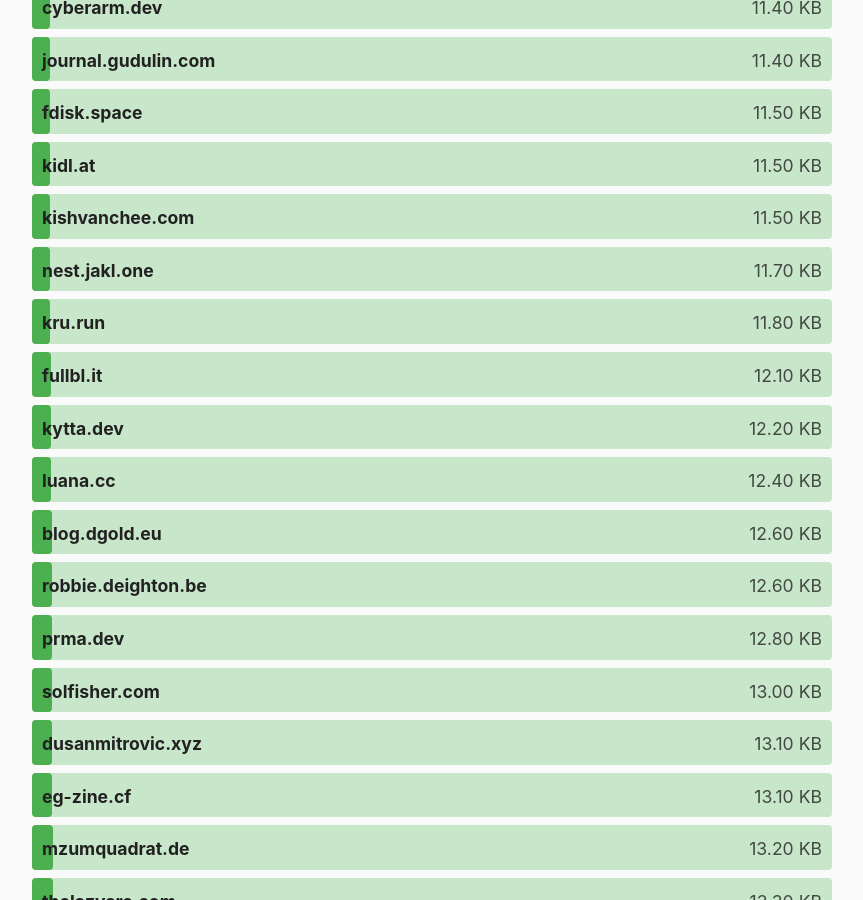
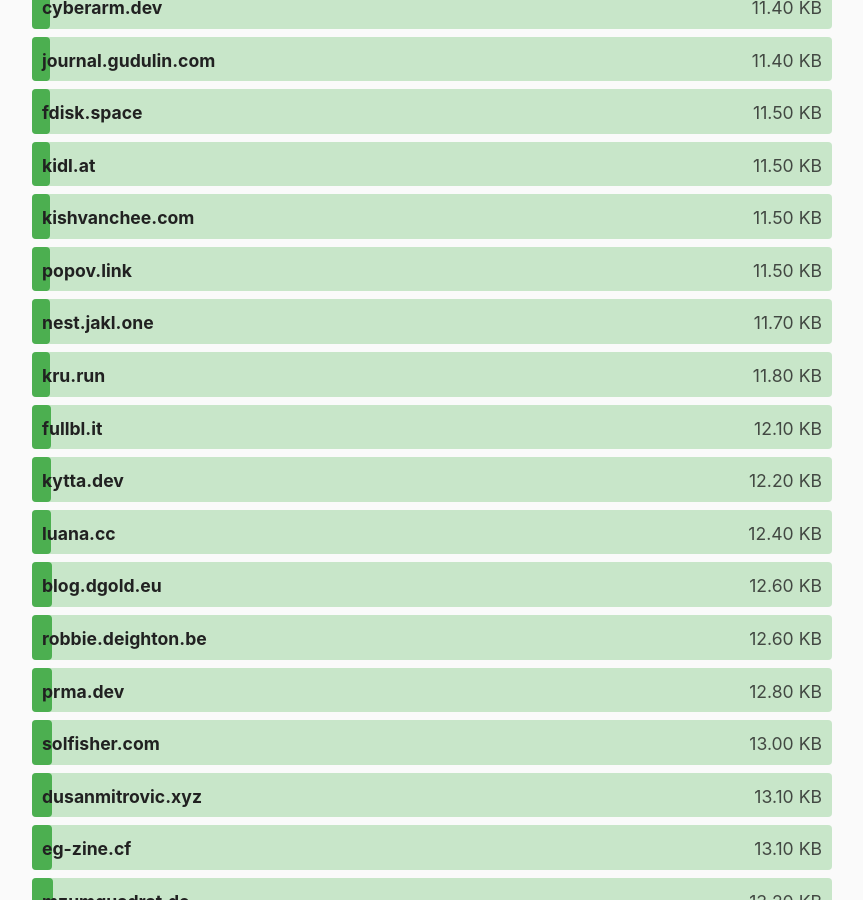
Before and after one commit to kevquirk/512kb.club, a Jekyll site: the page built from index.md, in a window 1280 px wide and 900 px high, scrolled down 5636 px. Shown: the whole window, without its empty margins (208-1071 px from the left). Built offline with Jekyll 4.4.1, drawn with Linux system fonts in a browser that asks for light colours.

Commit message:
Added popov.link
Signed-off-by: Valentin Popov <valentin@popov.link>

```diff
--- a/_data/sites.yml
+++ b/_data/sites.yml
@@ -2352,6 +2352,11 @@
   size: 339
   last_checked: 2022-04-26
 
+- domain: popov.link
+  url: https://popov.link/
+  size: 11.5
+  last_checked: 2023-08-30
+
 - domain: port53.me
   url: https://port53.me/
   size: 42.6
```
